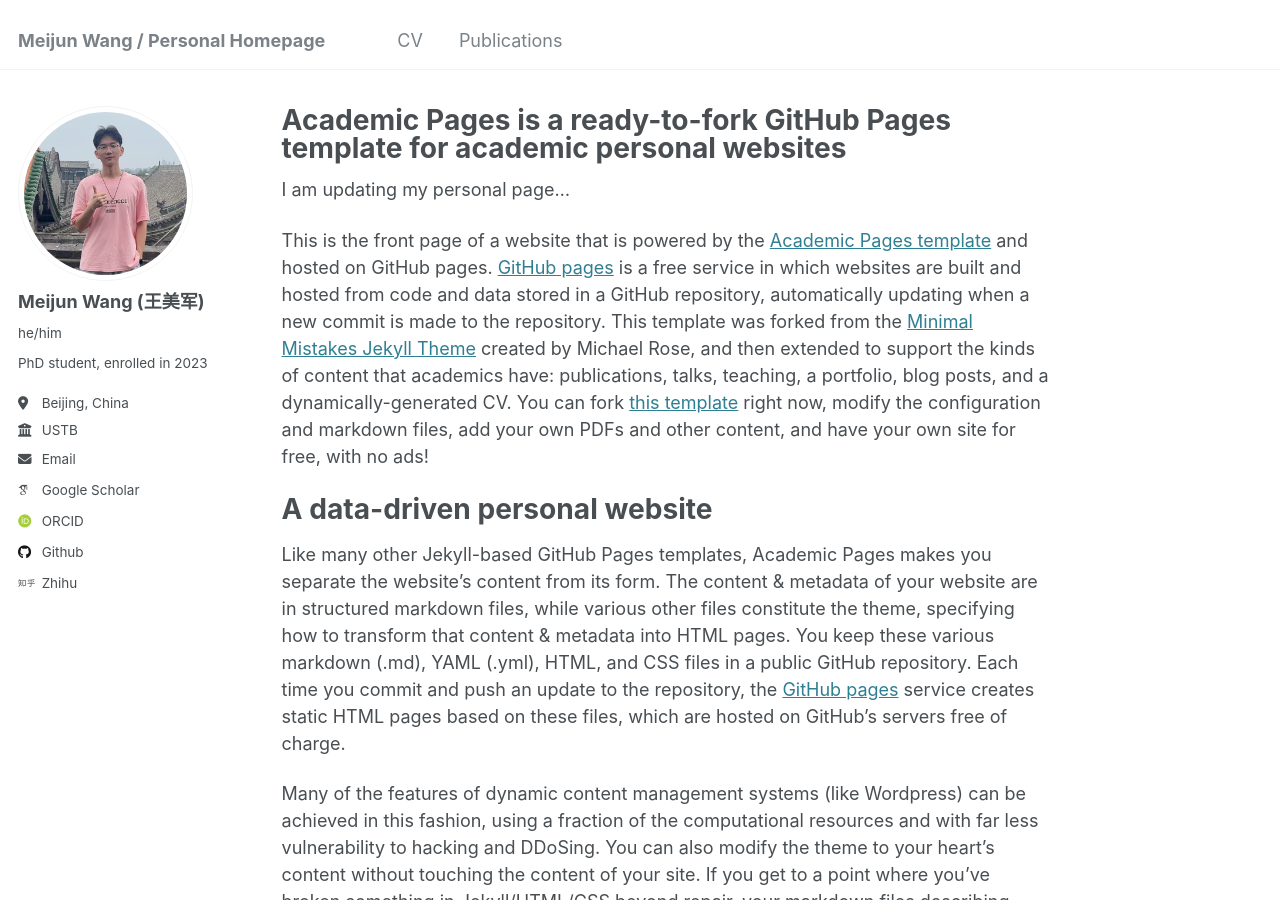
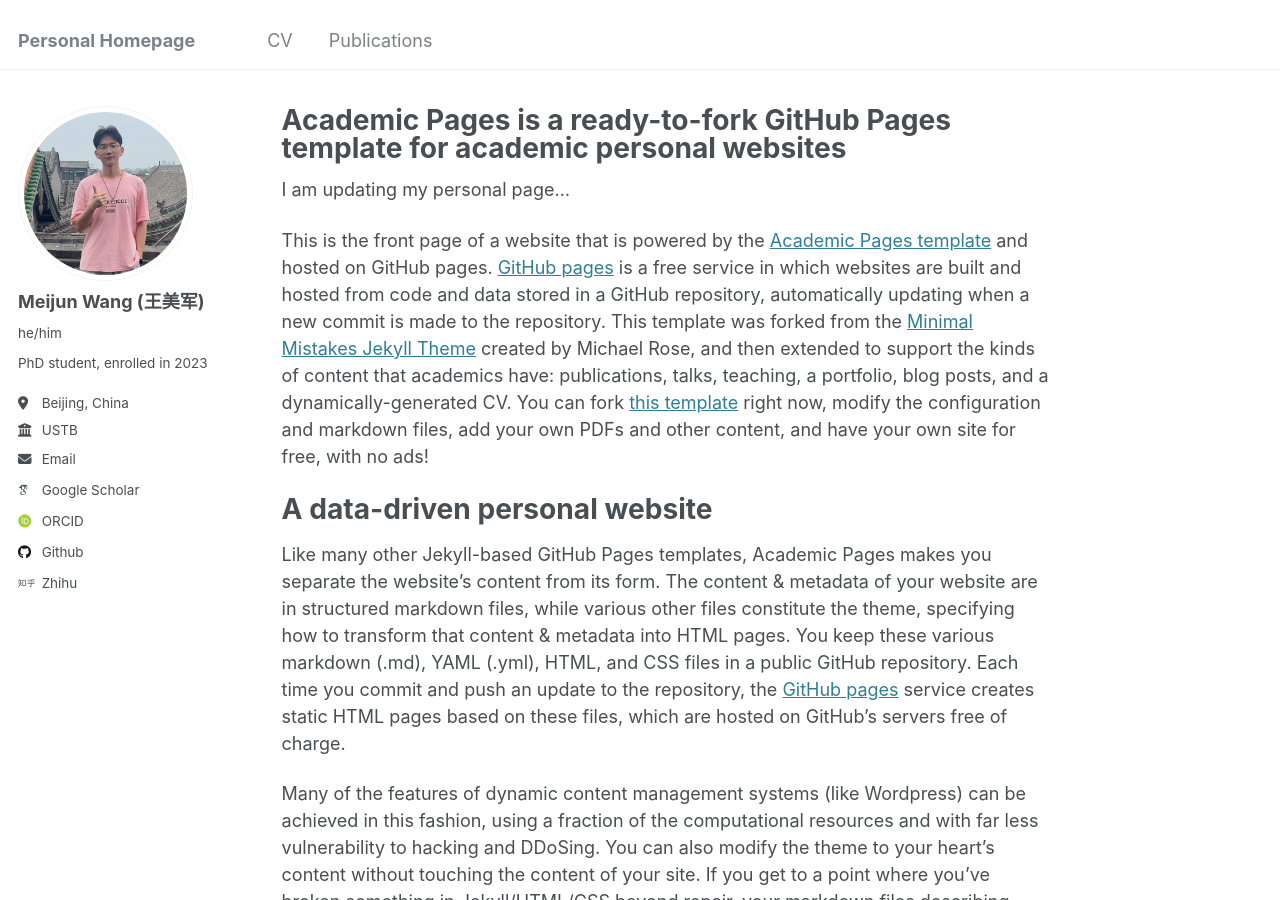
Before and after one commit to wmj142326/WMJ, a Jekyll site: the page built from _pages/about.md, in a window 1280 px wide and 900 px high. Built offline with Jekyll 4.4.1, drawn with Linux system fonts in a browser that asks for light colours; some web fonts are replaced.

Commit message:
Update _config.yml

```diff
--- a/_config.yml
+++ b/_config.yml
@@ -8,7 +8,7 @@
 
 # Basic Site Settings
 locale                   : "en-US"
-title                    : "Meijun Wang / Personal Homepage"
+title                    : "Personal Homepage"
 title_separator          : "-"
 name                     : &name "Meijun Wang"
 description              : &description "PhD student at University of Science & Technology Beijing"
```
